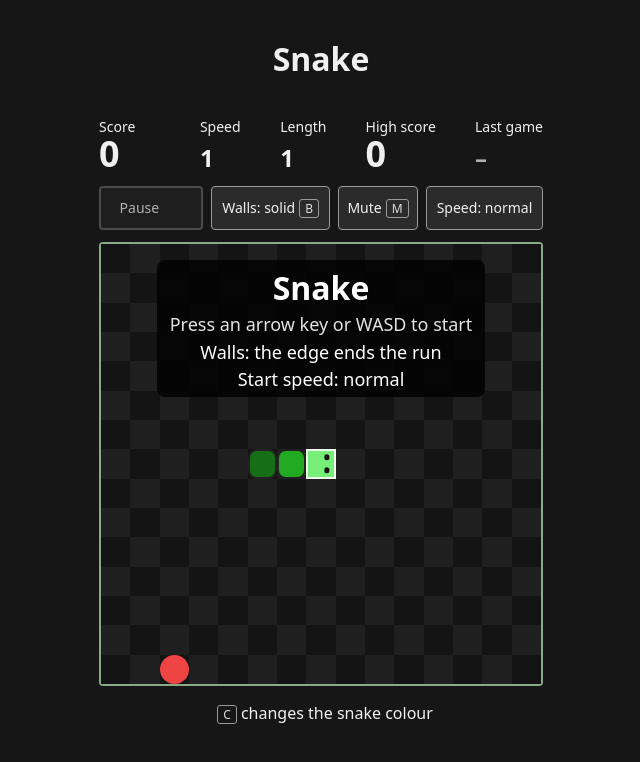
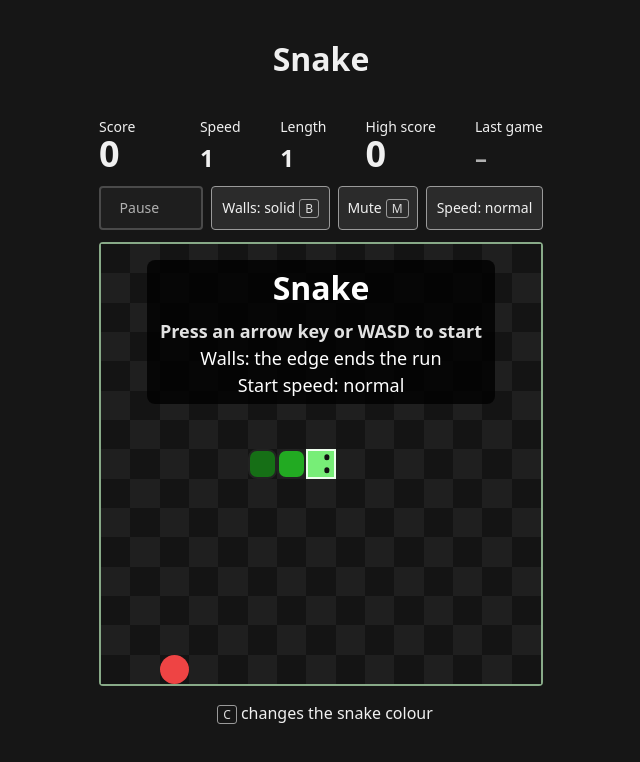
Before and after one commit to mariusachim/awesomeProject1, a React (Vite) app: page / in a window 1280 px wide. Shown: the top 762 px of the page, without its empty margins (319-959 px from the left). Built offline with nearby package versions, Linux system fonts and the light colour scheme.

Commit message:
feat(#400): make the start hint the boldest line of the panel

```diff
--- a/src/index.css
+++ b/src/index.css
@@ -349,6 +349,15 @@ button:disabled kbd {
 .overlay-hint::after {
   text-align: center;
   font-size: 1.125rem;
+}
+
+/* Start screen: the action line is the boldest line of the panel. */
+.start-hint {
+  margin-top: 0.4rem;
+}
+
+.start-hint::after {
+  font-weight: bold;
 }
 
 /* Game over: score, then soft details, then the bold restart hint set apart. */
```
